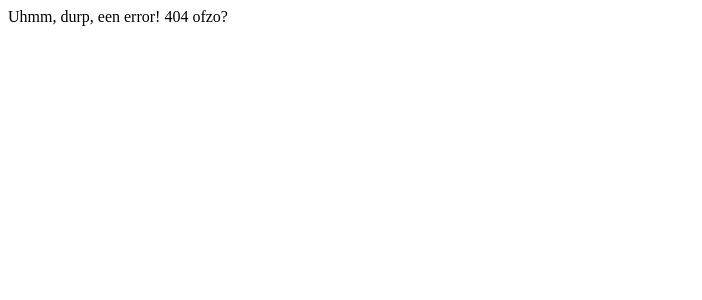
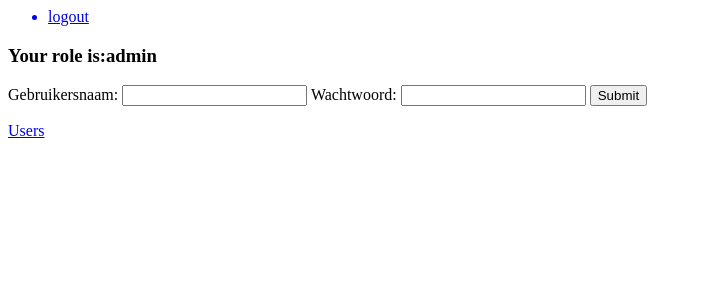
Before and after one commit to larsluijendijk/Challenge1, a PHP site: page /Challenge1/user/create in a window 1280 px wide. Shown: the top 300 px of the page, without its empty margins (0-702 px from the left). Run offline with PHP 8.4, Linux system fonts and the light colour scheme; the visitor is signed in with stand-in values (Sample User, id 1).

Commit message:
Added create user without the role, only admin can acces

```diff
--- a/controller/UserController.php
+++ b/controller/UserController.php
@@ -16,3 +16,19 @@ function users(){
 		'users' => getAllUsers()
 ));
 }
+
+function create()
+{
+	render("user/create");
+}
+
+function createUser()
+{
+	if (isset($_POST['username']) && isset($_POST['password'])){
+		$password = password_hash($_POST['password'], PASSWORD_DEFAULT);
+		createUserAction($_POST['username'], $password);
+	}
+	else{
+		echo"Fill in all fields.";
+	}
+}
--- a/model/UserModel.php
+++ b/model/UserModel.php
@@ -10,3 +10,17 @@ function getAllUsers(){
 
 	return $query->fetchAll();
 }
+
+function createUserAction($username, $password)
+{
+  $db = openDatabaseConnection();
+  $sql = "INSERT INTO users(username, password) VALUES (:username, :password)";
+  $query = $db->prepare($sql);
+  $query->execute(array(
+    ':username' => $username,
+    ':password' => $password
+    ));
+
+  $db = null;
+  header("Location:" . URL . "user/users");
+}
--- /dev/null
+++ b/view/user/admin.php
@@ -0,0 +1,16 @@
+ <?php
+ session_start();
+ if(isset($_SESSION["username"]))
+ {
+ 	if($_SESSION["roles"] == "admin"){
+      echo '<h3>Your role is:'.$_SESSION["roles"].'</h3>';
+ 	}
+ 	else{
+ 		header("location:../");
+ 	}
+ }
+ else
+ {
+      header("location:../");
+ }
+ ?>
--- /dev/null
+++ b/view/user/create.php
@@ -0,0 +1,25 @@
+<?php
+require_once("header.php");
+require_once("admin.php");
+?>
+
+<html>
+<head>
+<meta charset="utf-8">
+</head>
+<div class="containers">
+	<form  method="post" action="<?= URL ?>user/createUser">
+	Gebruikersnaam:
+	<input type="text" id="username" name="username">
+	Wachtwoord:
+	<input type="text" id="password" name="password">
+	<input type="submit" name="submit">
+	</form>
+    </table>
+    <a href="<?= URL ?>user/users">Users</a>
+</div>
+<body>
+<table>
+
+</body>
+</html>
```
Also changed, not shown: view/user/createuser.php (deleted, +0 -15 lines), view/user/users.php (+4 -3 lines).
